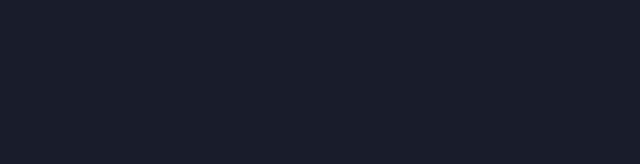
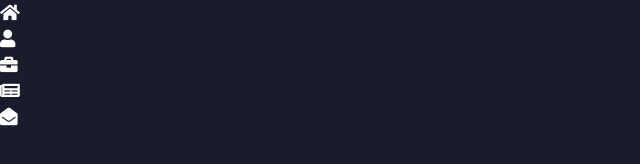
Before and after one commit to PiseAtharva/PiseAtharva.github.io, a plain HTML site: page index.html in a window 1280 px wide. Shown: the whole page, without its empty margins (0-640 px from the left). Drawn offline with nearby package versions, Linux system fonts and the light colour scheme; files that its build step writes are made by us from their sources.

Commit message:
setting up fontawesome icons on main page

```diff
--- a/index.html
+++ b/index.html
@@ -13,6 +13,8 @@
 </head>
 <body class="main-content">
     <header class="section sec1 header active">
+
+    </header>
     <main>
         <section class="section sec2 about"></section>
         <section class="section sec3 portfolio"></section>
@@ -20,6 +22,12 @@
         <section class="section sec5 contact"></section>
     </main>
 
-    </header>
+    <div class="controls">
+        <div class="control control-1 active-btn"><i class="fas fa-home"></i></div>
+        <div class="control control-2"><i class="fas fa-user"></i></div>
+        <div class="control control-3"><i class="fas fa-briefcase"></i></div>
+        <div class="control control-4"><i class="fas fa-newspaper"></i></div>
+        <div class="control control-5"><i class="fas fa-envelope-open"></i></div>
+    </div>
   </body>
 </html>
```
Lines whose indentation alone changed are shown as unchanged.
